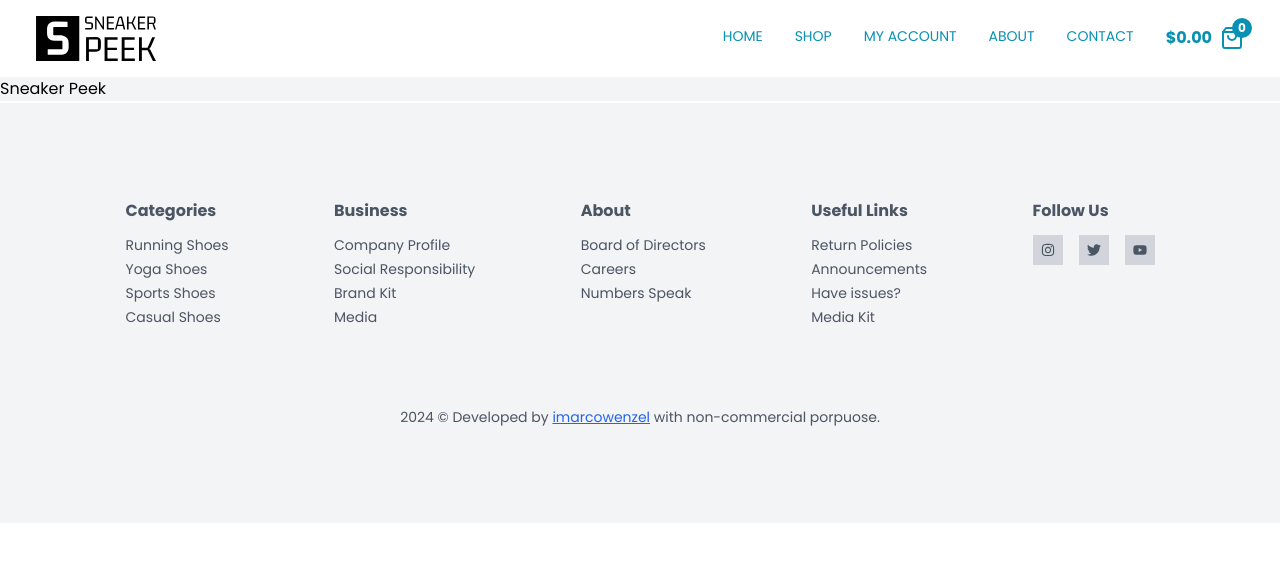
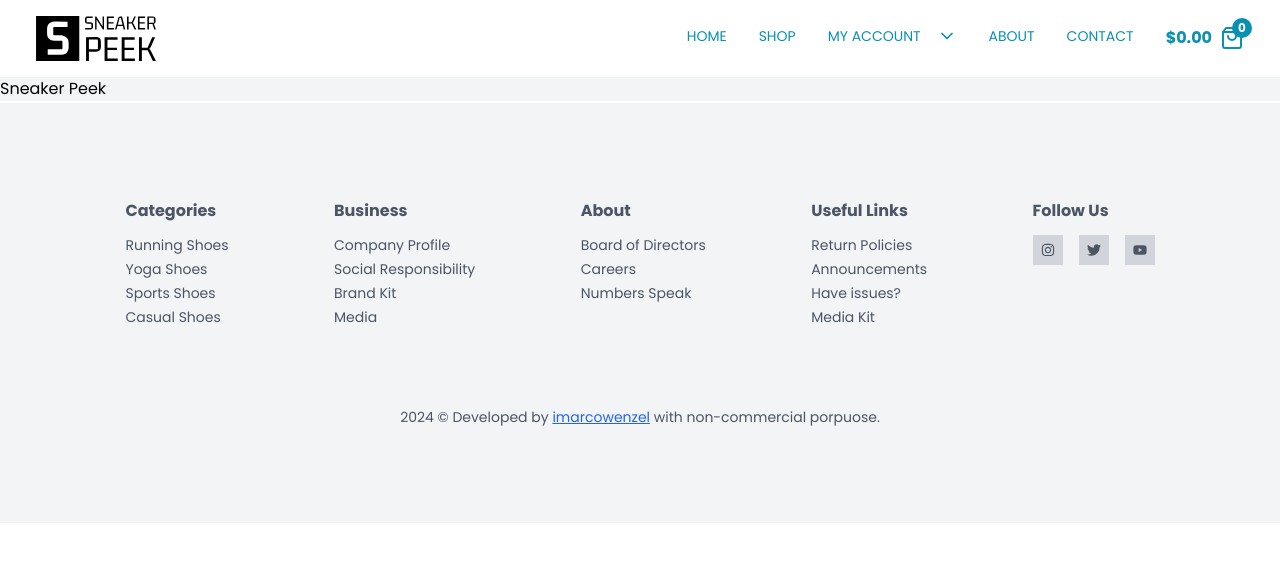
Before and after one commit to imarcowenzel/sneaker-peek-store, a Next.js app: page / in a window 1280 px wide. Shown: the top 562 px of the page. Built offline with nearby package versions, Linux system fonts and the light colour scheme.

Commit message:
Updating desktop menu

```diff
--- /dev/null
+++ b/src/components/dropdown.tsx
@@ -0,0 +1,40 @@
+import React from "react";
+import MenuItems from "./menu-items";
+import Link from "next/link";
+
+interface DropdownProps {
+  depthLevel: number;
+  subMenus: {
+    label: string;
+    href: string;
+  }[];
+  dropdown: boolean;
+}
+
+const Dropdown: React.FC<DropdownProps> = ({
+  depthLevel,
+  subMenus,
+  dropdown,
+}) => {
+  depthLevel = depthLevel + 1;
+
+  return (
+    <ul
+      className={`absolute -left-2 top-6 z-50 py-6 pl-6 pr-32 flex-col gap-y-8 bg-white text-cyan-600 shadow-lg ${dropdown ? "flex" : "hidden"}`}
+    >
+
+      {subMenus.map((submenu, i) => (
+        <li key={i} className="w-full">
+          <Link
+            href={submenu.href}
+            className="h-full hover:text-gray-600"
+          >
+            {submenu.label}
+          </Link>
+        </li>
+      ))}
+    </ul>
+  );
+};
+
+export default Dropdown;
--- /dev/null
+++ b/src/components/menu-items.tsx
@@ -0,0 +1,94 @@
+"use client";
+
+import Link from "next/link";
+import React, { MutableRefObject, useEffect, useRef, useState } from "react";
+import Dropdown from "./dropdown";
+import { ChevronDown, ChevronUp } from "lucide-react";
+
+interface MenuItemsProps {
+  items:
+    | {
+        label: string;
+        href: string;
+        subMenu?: undefined;
+      }
+    | {
+        label: string;
+        href: string;
+        subMenu: {
+          label: string;
+          href: string;
+        }[];
+      };
+  depthLevel: number;
+}
+
+const MenuItems: React.FC<MenuItemsProps> = ({ items, depthLevel }) => {
+  const [dropdown, setDropdown] = useState(false);
+
+  let liRef: MutableRefObject<HTMLLIElement | null> = useRef(null);
+
+   // Effect to handle closing the dropdown when clicking outside
+  useEffect(() => {
+
+    const handler = (event: any) => {
+      // Check if the dropdown is open and if the click was outside the menu item
+      if (dropdown && liRef.current && !liRef.current.contains(event.target)) {
+        setDropdown(false);
+      }
+    };
+
+    document.addEventListener("mousedown", handler);
+    document.addEventListener("touchstart", handler);
+
+    return () => {
+      // Cleanup: remove the event listeners when the component is unmounted
+      document.removeEventListener("mousedown", handler);
+      document.removeEventListener("touchstart", handler);
+    };
+  }, [dropdown]);
+
+  // Event handlers to show and hide the dropdown
+  const onMouseEnter = () => {window.innerWidth > 768 && setDropdown(true);};
+  const onMouseLeave = () => {window.innerWidth > 768 && setDropdown(false);};
+
+  return (
+
+    <li
+      ref={liRef}
+      onMouseEnter={onMouseEnter}
+      onMouseLeave={onMouseLeave}
+      className="relative uppercase hover:text-gray-600"
+    >
+
+      {items.subMenu ? (
+        <>
+
+          <button
+            type="button"
+            aria-haspopup="menu"
+            aria-expanded={dropdown ? "true" : "false"}
+            onClick={() => setDropdown((prev) => !prev)}
+            className="flex gap-x-4 items-center uppercase"
+          >
+            {items.label}
+            {dropdown ? <ChevronUp size={20} /> : <ChevronDown size={20} />}
+          </button>
+
+          <Dropdown
+            depthLevel={depthLevel}
+            subMenus={items.subMenu}
+            dropdown={dropdown}
+          />
+
+        </>
+      ) : (
+        <Link href={items.href}>{items.label}</Link>
+      )}
+
+    </li>
+
+  );
+};
+
+export default MenuItems;
--- a/src/components/menu.tsx
+++ b/src/components/menu.tsx
@@ -1,29 +1,33 @@
-import { navMenu } from "@/constants";
 import { ShoppingBag } from "lucide-react";
 import Link from "next/link";
 
+import { menuItems } from "@/constants";
+import MenuItems from "./menu-items";
+
 const Menu = () => {
   return (
-    <div className="flex gap-x-8 text-cyan-600">
-      <ul className="flex gap-x-8 text-sm ">
-        {navMenu.map((menu) =>
-          menu.items.map((item) => (
-            <li className="hover:text-gray-600 uppercase transition-all ease-in-out duration-500">
-              <Link href={item.href}>{item.label}</Link>
-            </li>
-          )),
-        )}
+    <nav className="flex gap-x-8 text-cyan-600">
+
+      <ul className="flex gap-x-8 text-sm">
+        {menuItems.map((items, i) => {
+          const depthLevel = 0;
+          return <MenuItems key={i} items={items} depthLevel={depthLevel} />;
+        })}
       </ul>
+
       <div className="">
-        <Link href="/shopping-bag" className="relative flex items-center gap-x-2 font-bold">
-        <p>$0.00</p>
+        <Link
+          href="/shopping-bag"
+          className="relative flex items-center gap-x-2 font-bold"
+        >
+          <p>$0.00</p>
           <ShoppingBag />
-          <p className="absolute -right-2 -top-2 flex items-center justify-center rounded-full border-2 w-5 h-5 border-cyan-600 bg-cyan-600 p-1 text-xs text-white">
+          <p className="absolute -right-2 -top-2 flex h-5 w-5 items-center justify-center rounded-full border-2 border-cyan-600 bg-cyan-600 p-1 text-xs text-white">
             0
           </p>
         </Link>
       </div>
-    </div>
+    </nav>
   );
 };
 
--- a/src/components/mobile-menu.tsx
+++ b/src/components/mobile-menu.tsx
@@ -3,7 +3,7 @@
 import { AnimatePresence, MotionConfig, motion } from "framer-motion";
 import Link from "next/link";
 
-import { navMenu } from "@/constants";
+import { menuItems } from "@/constants";
 import {
   menuItemContentVariants,
   menuItemVariants,
@@ -42,11 +42,11 @@ const MobileMenu: React.FC<MobileMenuProps> = ({ isOpen, closeOnCurrent }) => {
               variants={menuItemContentVariants}
               className="flex flex-col gap-y-6"
             >
-              {navMenu.map((menu) =>
-                menu.items.map((item) => {
-                  if (!item.hasSubMenu) {
+              {menuItems.map((item) => {
+                if (!item.subMenu) {
                   return (
                     <Link
+                      key={item.label}
                       href={item.href}
                       className="flex items-center gap-x-3 text-gray-600"
                     >
@@ -55,31 +55,34 @@ const MobileMenu: React.FC<MobileMenuProps> = ({ isOpen, closeOnCurrent }) => {
                   );
                 } else {
                   return (
-                      <div className="flex justify-center gap-y-3 text-gray-600 flex-col cursor-pointer" onClick={toggleSubMenu}>
+                    <div
+                      className="flex cursor-pointer flex-col justify-center gap-y-3 text-gray-600"
+                      onClick={toggleSubMenu}
+                    >
                       <div className="flex justify-between">
                         {item.label}
-                        <p>
-                          {
-                            showSubMenu ? "-" : "+"
+                        <p>{showSubMenu ? "-" : "+"}</p>
+                      </div>
+                      <ul
+                        key={item.label}
+                        className={
+                          showSubMenu
+                            ? "flex w-full flex-col gap-y-2 bg-[#f2f4f6] py-2 pl-4"
+                            : "hidden"
                         }
-                        </p>
-                        </div>
-                        <ul key={menu.title} className={showSubMenu ? "flex flex-col gap-y-2 bg-[#f2f4f6] w-full pl-4 py-2" : "hidden"}>
-                          <li>
-                            <Link href="/orders">Orders</Link>
+                      >
+                        {item.subMenu.map((subMenuItem) => (
+                          <li key={subMenuItem.label}>
+                            <Link href={subMenuItem.href}>
+                              {subMenuItem.label}
+                            </Link>
                           </li>
-                          <li>
-                            <Link href="/addresses">Addresses</Link>
-                          </li>
-                          <li>
-                            <Link href="/account-details">Account Details</Link>
-                          </li>
+                        ))}
                       </ul>
                     </div>
                   );
                 }
-                }),
-              )}
+              })}
             </motion.div>
           </motion.div>
         </MotionConfig>
--- a/src/components/navbar.tsx
+++ b/src/components/navbar.tsx
@@ -4,8 +4,7 @@ import Link from "next/link";
 
 const Navbar: React.FC = () => {
   return (
-    <nav className="hidden md:block">
-      <header className="flex items-center justify-between px-9 py-4">
+    <header className="hidden h-full items-center justify-between px-9 py-4 md:flex">
       <Link href="/">
         <Image
           src="/main-logo.svg"
@@ -14,9 +13,9 @@ const Navbar: React.FC = () => {
           alt="Sneaker Peek Logo"
         />
       </Link>
+
       <Menu />
     </header>
-    </nav>
   );
 };
 
--- a/src/constants/index.ts
+++ b/src/constants/index.ts
@@ -1,16 +1,19 @@
 import { FaInstagram, FaTwitter, FaYoutube } from "react-icons/fa";
 
-export const navMenu = [
+export const menuItems = [
+  { label: "Home", href: "/" },
+  { label: "Shop", href: "/shop" },
   {
-    title: "not-logged",
-    items: [
-      { label: "Home", href: "/" },
-      { label: "Shop", href: "/shop" },
-      { label: "My account", href: "/my-account", hasSubMenu: true },
-      { label: "About", href: "/about" },
-      { label: "Contact", href: "/contact" },
+    label: "My account",
+    href: "/my-account",
+    subMenu: [
+      { label: "Orders", href: "/orders" },
+      { label: "Addresses", href: "/addresses" },
+      { label: "Account", href: "/account-details" },
     ],
   },
+  { label: "About", href: "/about" },
+  { label: "Contact", href: "/contact" },
 ];
 
 export const footerMenu = [
```
Lines whose indentation alone changed are shown as unchanged.
